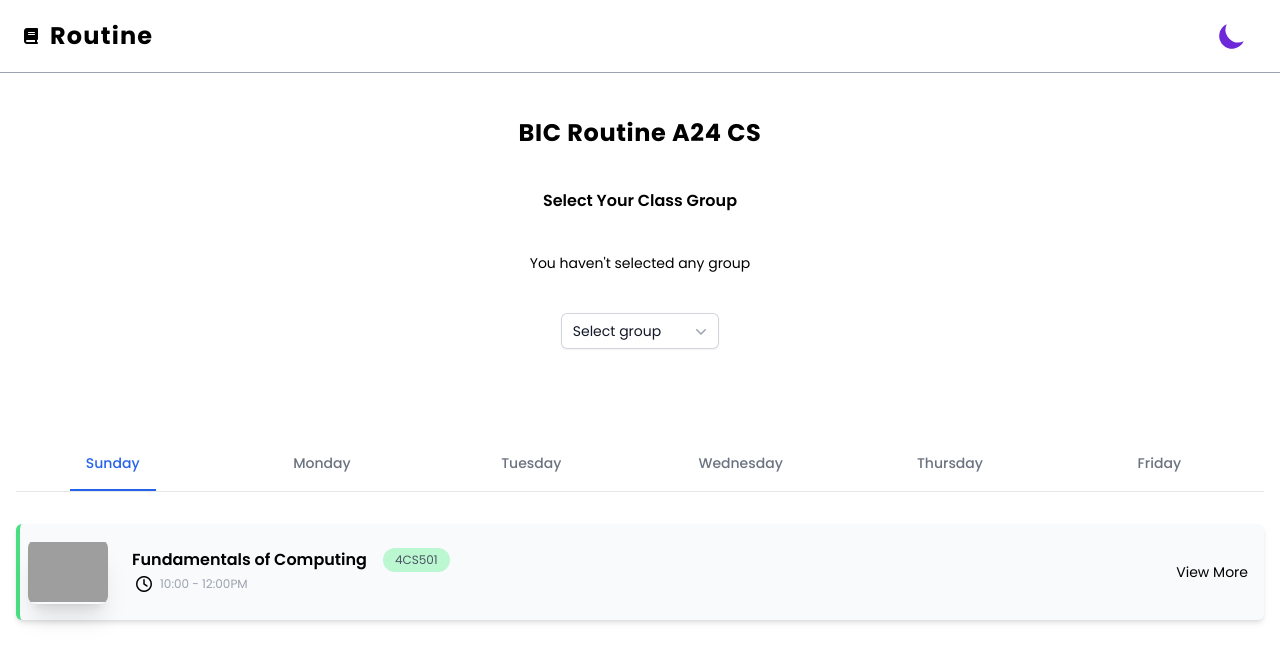
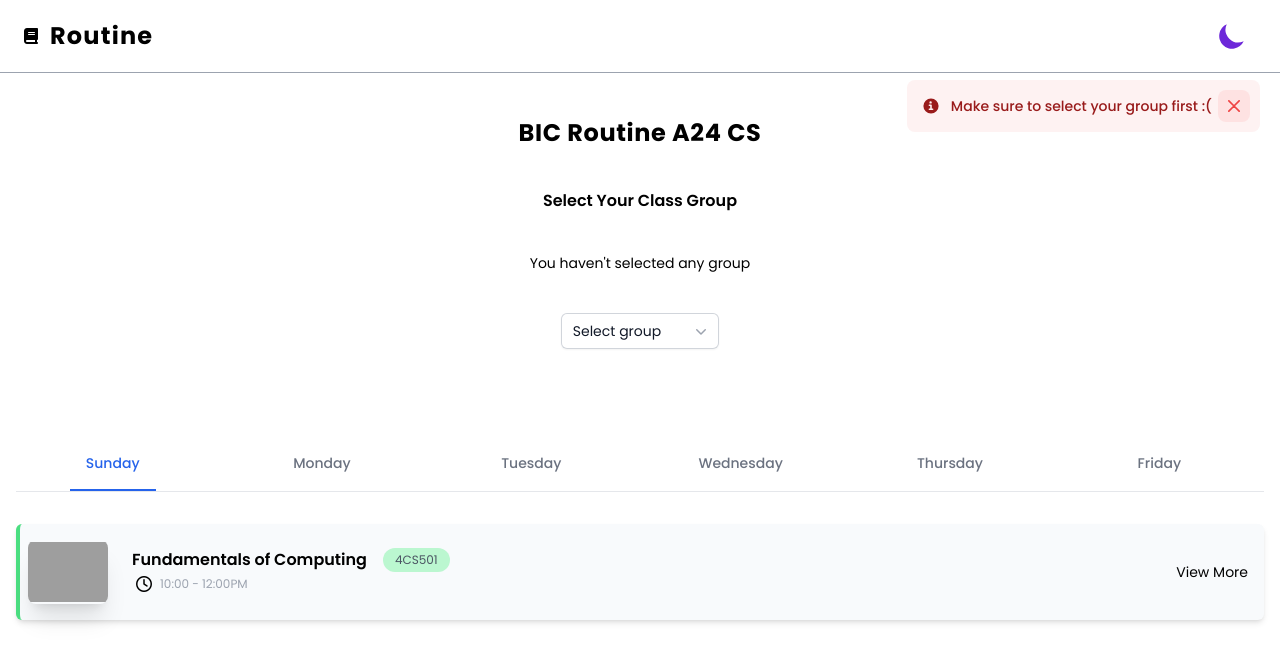
Before and after one commit to BIC-DevSphere/routine, a website with bundled scripts: page index.html in a window 1280 px wide. Both pictures are taken after a click on the button "Sunday". Shown: the top 664 px of the page. Built offline with nearby package versions, Linux system fonts and the light colour scheme; grey boxes are pictures that could not be loaded.

Commit message:
Added alert message

```diff
--- a/index.html
+++ b/index.html
@@ -55,6 +55,52 @@
       class="flex h-full flex-col gap-8 bg-white px-4 py-2 dark:bg-gray-900"
     >
       <div class="main-title mt-5 flex flex-col items-center gap-10 py-4">
+        <div class="alert-message fixed right-0 top-20 hidden sm:right-5">
+          <div
+            id="alert-3"
+            class="mb-4 flex items-center rounded-lg bg-red-50 p-4 text-red-800 dark:bg-gray-800 dark:text-red-400"
+            role="alert"
+          >
+            <svg
+              class="h-4 w-4 flex-shrink-0"
+              aria-hidden="true"
+              xmlns="http://www.w3.org/2000/svg"
+              fill="currentColor"
+              viewBox="0 0 20 20"
+            >
+              <path
+                d="M10 .5a9.5 9.5 0 1 0 9.5 9.5A9.51 9.51 0 0 0 10 .5ZM9.5 4a1.5 1.5 0 1 1 0 3 1.5 1.5 0 0 1 0-3ZM12 15H8a1 1 0 0 1 0-2h1v-3H8a1 1 0 0 1 0-2h2a1 1 0 0 1 1 1v4h1a1 1 0 0 1 0 2Z"
+              />
+            </svg>
+            <span class="sr-only">Info</span>
+            <div class="mr-1.5 ms-3 text-sm font-medium">
+              Make sure to select your group first :(
+            </div>
+            <button
+              type="button"
+              class="-mx-1.5 -my-1.5 ms-auto inline-flex h-8 w-8 items-center justify-center rounded-lg bg-red-100 p-1.5 text-red-500 hover:bg-red-200 focus:ring-2 focus:ring-red-400 dark:bg-gray-800 dark:text-red-400 dark:hover:bg-gray-700"
+              data-dismiss-target="#alert-3"
+              aria-label="Close"
+            >
+              <span class="sr-only">Close</span>
+              <svg
+                class="h-3 w-3"
+                aria-hidden="true"
+                xmlns="http://www.w3.org/2000/svg"
+                fill="none"
+                viewBox="0 0 14 14"
+              >
+                <path
+                  stroke="currentColor"
+                  stroke-linecap="round"
+                  stroke-linejoin="round"
+                  stroke-width="2"
+                  d="m1 1 6 6m0 0 6 6M7 7l6-6M7 7l-6 6"
+                />
+              </svg>
+            </button>
+          </div>
+        </div>
         <h1 class="text-2xl font-bold tracking-wide">BIC Routine A24 CS</h1>
         <p class="text-center text-base font-semibold">
           Select Your Class Group
--- a/src/script/script.js
+++ b/src/script/script.js
@@ -82,6 +82,7 @@ groupsBtn.forEach((btn) => {
     setActive(document.querySelector(".btn-day")); // Sets the sunday tab button to active state
     updateSelectedGroupInfoDisplay(selectedGroup);
     populateScheduleCards("SUN", selectedGroup);
+    hideAlertMessage();
   });
 });
 function updateSelectedGroupInfoDisplay(selectedGroup) {
@@ -101,6 +102,7 @@ document.querySelectorAll(".btn-day").forEach((btn) => {
     let selectedDay = e.target.textContent.trim().slice(0, 3).toUpperCase();
     if (selectedGroup == null) {
       console.warn("SELECT GROUP YOU FOOL");
+      alertMessagePop();
     } else {
       populateScheduleCards(selectedDay, selectedGroup);
     }
@@ -257,3 +259,25 @@ function updateDetailsModal(requiredData, code) {
   linkLinkedIn.href = extraDatas[code].teacher.socials.linkedIn;
   linkEmail.href = extraDatas[code].teacher.socials.email;
 }
+
+function alertMessagePop() {
+  const alertMessage = document.querySelector(".alert-message");
+  const closeAlert = document.querySelector("#alert-3 button");
+  alertMessage.classList.remove("hidden");
+  // setTimeout(() => {
+  //   alertMessage.classList.add("hidden");
+  // }, 1500);
+    closeAlert.addEventListener("click", () => {
+      // alertMessage.classList.add("hidden");
+      hideAlertMessage()
+    });
+}
+
+function hideAlertMessage(){
+  const alertMessage = document.querySelector(".alert-message");
+  const closeAlert = document.querySelector("#alert-3 button");
+  closeAlert.addEventListener("click", () => {
+    alertMessage.classList.add("hidden");
+  });
+  alertMessage.style.display = "none"
+}
```
